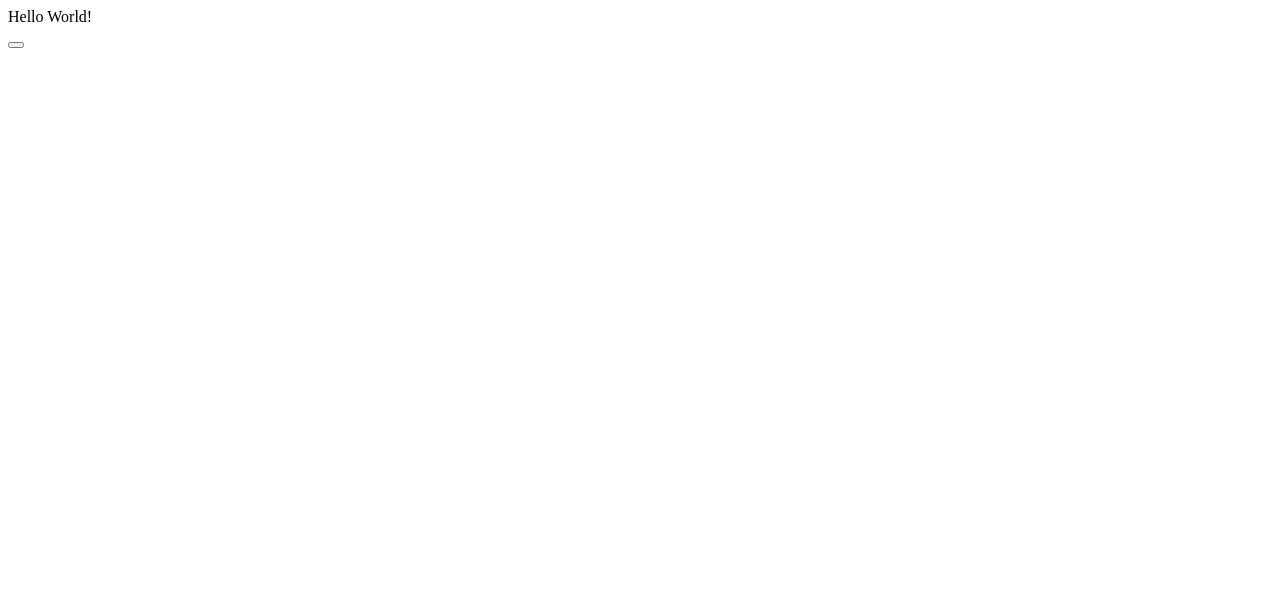
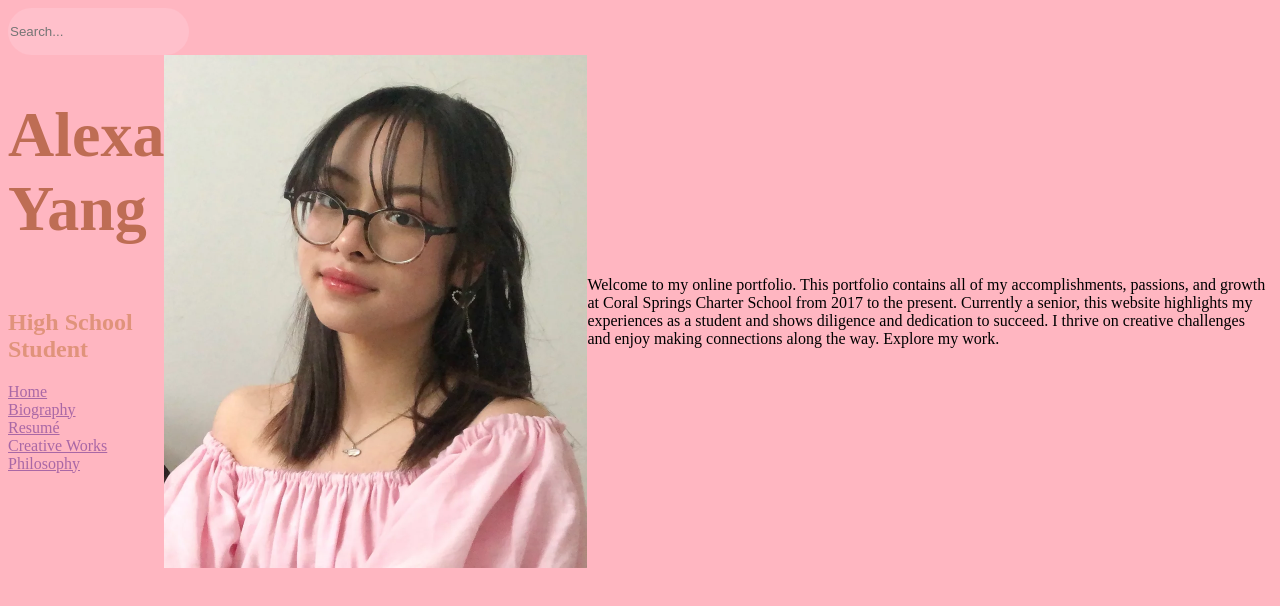
Before and after one commit to justinlee0777/ecommerce-site, a plain HTML site: page index.html in a window 1280 px wide. Drawn offline with Linux system fonts and the light colour scheme.

Commit message:
Initial shot at homepage - general layout, styling

```diff
--- /dev/null
+++ b/index.css
@@ -0,0 +1,54 @@
+html {
+    font-family: "Times New Roman";
+}
+
+body {
+    background-color: lightpink;
+}
+
+.name {
+    color: rgb(190, 109, 84);
+    font-size: 64px;
+}
+
+.occupation {
+    color: rgb(224, 147, 123);
+}
+
+.search-bar {
+    background-color: pink;
+    border: transparent;
+    border-radius: 25px;
+    height: 45px;
+}
+
+.search-bar::placeholder {
+    margin-left: 8px;
+}
+
+.photo {
+    height: 513px;
+    width: 423px;
+}
+
+.content {
+    display: flex;
+    flex-direction: row;
+}
+
+.left-column {
+    display: flex;
+    flex-direction: column;
+}
+
+.description {
+    margin: auto;
+}
+
+.link {
+    opacity: .5;
+}
+
+.link:hover {
+    opacity: 1;
+}
--- a/index.html
+++ b/index.html
@@ -1,28 +1,35 @@
-<html class=beep>
+<!DOCTYPE html>
+<html>
 
 <head>
-    <script>
-        const toggle = function () {
-            const helloWorld = document.querySelector('.hello-world');
-            const classList = helloWorld.classList;
-
-            if (classList.contains('transparent')) {
-                classList.remove('transparent');
-            } else {
-                classList.add('transparent');
-            }
-        };
-    </script>
-    <style>
-        .transparent {
-            opacity: 0.0;
-        }
-    </style>
+    <link rel="stylesheet" href="./index.css">
 </head>
 
 <body>
-    <p class="hello-world">Hello World!</p>
-    <button onclick="toggle()"></button>
+    <input class="search-bar" placeholder="Search..." />
+
+    <div class="content">
+        <div class="left-column">
+            <h1 class="name">Alexa Yang</h1>
+            <h2 class="occupation">High School Student</h2>
+
+            <a class="link" href="">Home</a>
+            <a class="link" href="">Biography</a>
+            <a class="link" href="">Resume&#769</a>
+            <a class="link" href="">Creative Works</a>
+            <a class="link" href="">Philosophy</a>
+        </div>
+
+        <img class="photo" src="./assets/headshot_edited_edited.webp" />
+
+        <p class="description">Welcome to my online portfolio. This portfolio contains all of my accomplishments,
+            passions, and growth at
+            Coral
+            Springs Charter School from 2017 to the present. Currently a senior, this website highlights my experiences
+            as a
+            student and shows diligence and dedication to succeed. I thrive on creative challenges and enjoy making
+            connections along the way. Explore my work.</p>
+    </div>
 </body>
 
 </html>
```
Also changed, not shown: assets/headshot_edited_edited.webp (added).
